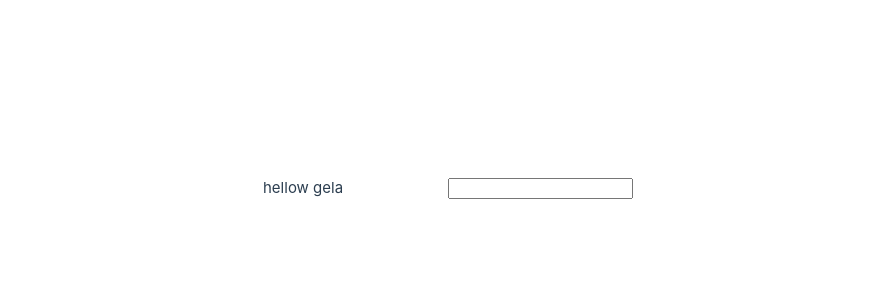
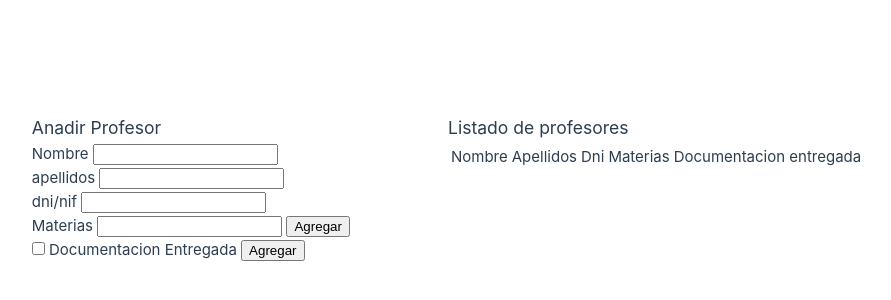
Before and after one commit to GelaLez/cursovue, a Vue app: page / in a window 1280 px wide. Shown: the part 212-512 px from the top of the page, without its empty margins (192-1083 px from the left). Built offline with nearby package versions, Linux system fonts and the light colour scheme.

Commit message:
prueba de conocimientos adquiridos

```diff
--- a/src/App.vue
+++ b/src/App.vue
@@ -6,10 +6,13 @@ import ExampleSelective from './components/ExampleSelective.vue';
 import ExampleFor from './components/ExampleFor.vue';
 import ClassBind from './components/ClassBind.vue';
 import ModelForm from './components/ModelForm.vue';
+import Teacher from './components/TeacherGela.vue';
+import TeacherForm from './components/TeacherForm.vue'
+
 </script>
 
 <template>
-    <ModelForm />
+    <TeacherForm />
 </template>
 
 <style>
--- /dev/null
+++ b/src/components/TeacherForm.vue
@@ -0,0 +1,92 @@
+<template>
+    <section>
+        <h3>Anadir Profesor</h3>
+        <div> <label for="">Nombre</label> <input type="text" v-model="teacher.teacherName"> </div>
+        <div> <label for="">apellidos</label> <input type="text" v-model="teacher.surname"> </div>
+        <div> <label for="">dni/nif</label> <input type="text" v-model="teacher.dni"> </div>
+        <div><label for="">Materias</label> <input type="text" v-model="subject"> <button
+                @click="handleSubject()">Agregar</button> </div>
+        <div>
+            <ul>
+                <li v-for="(elm, index) in teacher.subjects" :key="index"> {{ elm }} </li>
+            </ul>
+        </div>
+        <input type="checkbox" v-model="teacher.doc" /> Documentacion Entregada
+        <button @click="handleAddTeacher()"> Agregar</button>
+    </section>
+    <section>
+        <h3>Listado de profesores</h3>
+        <table>
+            <tr>
+                <th>Nombre</th>
+                <th>Apellidos</th>
+                <th>Dni</th>
+                <th>Materias</th>
+                <th>Documentacion entregada</th>
+            </tr>
+            <tr v-for="elm in teachers" :key="elm.dni">
+                <th>{{ elm.teacherName }}</th>
+                <th>{{ elm.surname }}</th>
+                <th>{{ elm.dni }}</th>
+                <th>
+                    <ul>
+                        <li v-for="(item, index) in elm.subjects" :key="index"> {{ item }} </li>
+                    </ul>
+                </th>
+                <th v-if="elm.doc">Entregada</th>
+                <th v-else="elm.doc">No Entregada</th>
+            </tr>
+        </table>
+    </section>
+</template>
+
+<script lang="ts" setup>
+import { Ref, ref } from 'vue'
+
+
+
+interface ITeacher {
+    teacherName: string,
+    surname: string,
+    dni: string,
+    subjects: Array<string>,
+    doc: boolean
+}
+
+let teacher: Ref<ITeacher> = ref({
+    teacherName: '',
+    surname: '',
+    dni: '',
+    subjects: [],
+    doc: false
+})
+
+let teachers: Ref<Array<ITeacher>> = ref([])
+
+let subject: Ref<string> = ref('')
+
+
+const handleSubject = () => {
+    teacher.value.subjects.push(subject.value)
+    subject.value = ''
+}
+
+const handleAddTeacher = () => {
+    teachers.value.push({
+        teacherName: teacher.value.teacherName,
+        surname: teacher.value.surname,
+        dni: teacher.value.dni,
+        subjects: teacher.value.subjects,
+        doc: teacher.value.doc
+    })
+
+    teacher.value.teacherName = ''
+    teacher.value.surname = ''
+    teacher.value.dni = ''
+    teacher.value.subjects = []
+    teacher.value.doc = false
+}
+
+</script>
+
+<style scoped></style>
--- /dev/null
+++ b/src/components/TeacherGela.vue
@@ -0,0 +1,115 @@
+<template>
+    <h3>Registry for teachers</h3>
+    <br>
+    <form>
+        <label for="">Name</label>
+        <input type="text" v-model="inputName">
+        <br>
+        <label for="">Lastname</label>
+        <input type="text" v-model="inputLastName">
+        <br>
+        <label for="">dnis</label>
+        <input type="text" v-model="inputDnis">
+        <br>
+        <label for="">Materias que conoce</label>
+        <input type="text" v-model="inputSubjects">
+        <br>
+        <label for="">Documentacion completa</label>
+        <input type="checkbox" v-model="inputDocuments">
+        <br>
+        <button type="button" @click="btnSubmit">Send</button>
+    </form>
+    <h3>Table of teachers</h3>
+    <br>
+    <br>
+    <table>
+        <thead>
+            <tr>
+                <th>#</th>
+                <th>Name</th>
+                <th>Lastname</th>
+                <th>Dnis</th>
+                <th>Subjets</th>
+                <th>Documents</th>
+            </tr>
+        </thead>
+        <tbody v-for="(teacher, index) in ArrayTeachers">
+            <tr>
+                <th>{{ index + 1 }}</th>
+                <th>{{ teacher.Name }}</th>
+                <td>{{ teacher.LastName }} </td>
+                <td>{{ teacher.Dnis }}</td>
+                <td>{{ teacher.Subjects }}</td>
+                <td>{{ teacher.Documents }}</td>
+            </tr>
+        </tbody>
+    </table>
+</template>
+
+<script lang="ts" setup>
+import { Ref, ref } from 'vue'
+let inputName = ref();
+let inputLastName = ref();
+let inputDnis = ref();
+let inputSubjects = ref();
+let inputDocuments = ref();
+
+interface ITeachers {
+    Name: string,
+    LastName: string,
+    Dnis: string,
+    Subjects: string,
+    Documents: string
+}
+
+let ArrayTeachers: Ref<Array<any>> = ref([
+])
+
+const btnSubmit = (): void => {
+
+    let ObjectTeacher = {
+        Name: inputName.value,
+        LastName: inputLastName.value,
+        Dnis: inputDnis.value,
+        Subjects: inputSubjects.value,
+        Documents: inputDocuments.value,
+    }
+
+    ArrayTeachers.value.push(ObjectTeacher)
+
+    inputName.value = ''
+    inputLastName.value = ''
+    inputDnis.value = ''
+    inputSubjects.value = ''
+    inputDocuments.value = ''
+
+
+}
+</script>
+
+<style scoped>
+table {
+    border-collapse: collapse;
+    text-align: left;
+    border: 1px solid;
+
+}
+
+td {
+    height: 50px;
+    vertical-align: bottom;
+}
+
+h3 {
+    color: blueviolet
+}
+</style>
+
+
+nombre
+apelidos
+dnis
+matrias que conoce
+check si ya tiene todas los documentacion
+skils
+tabla de registros
```
